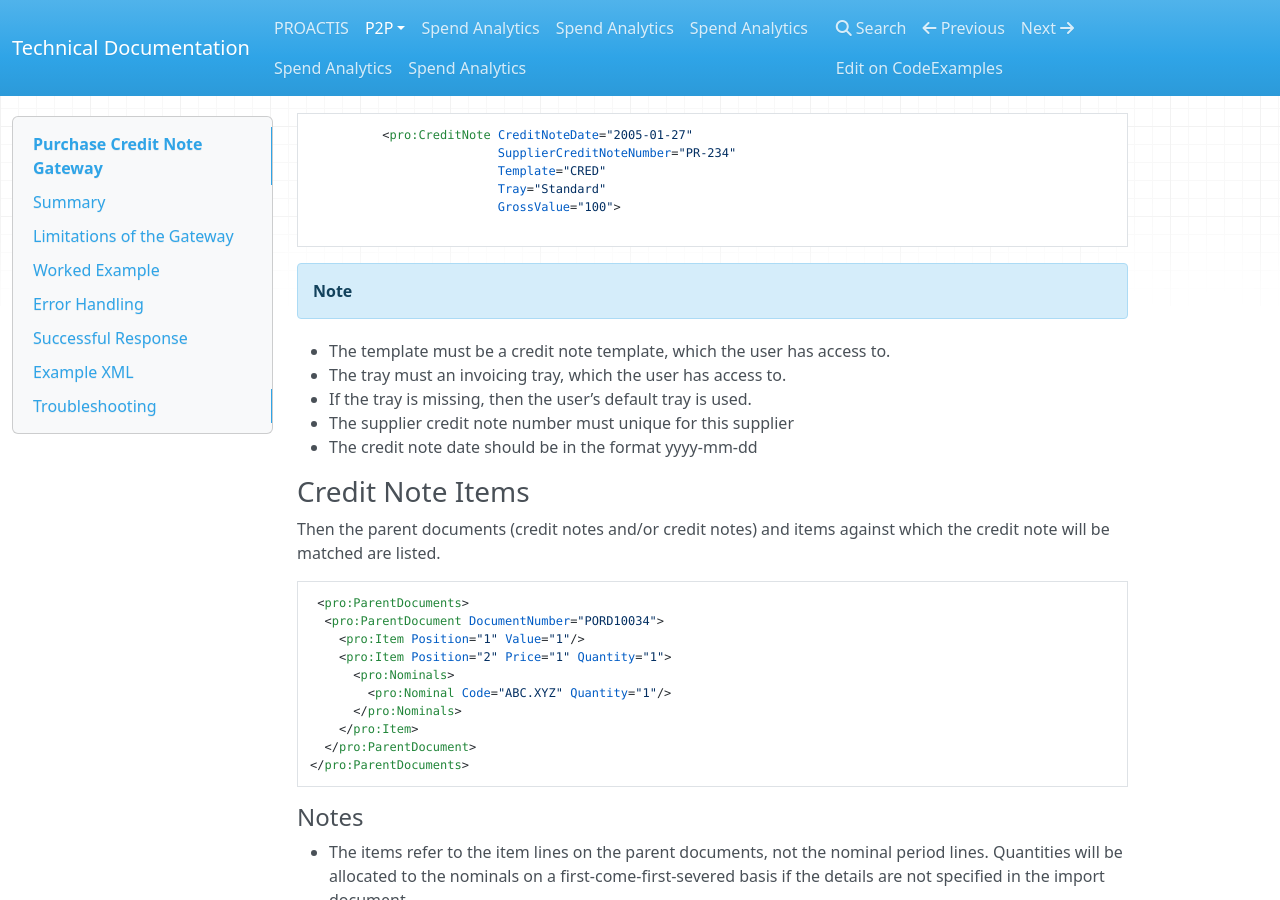
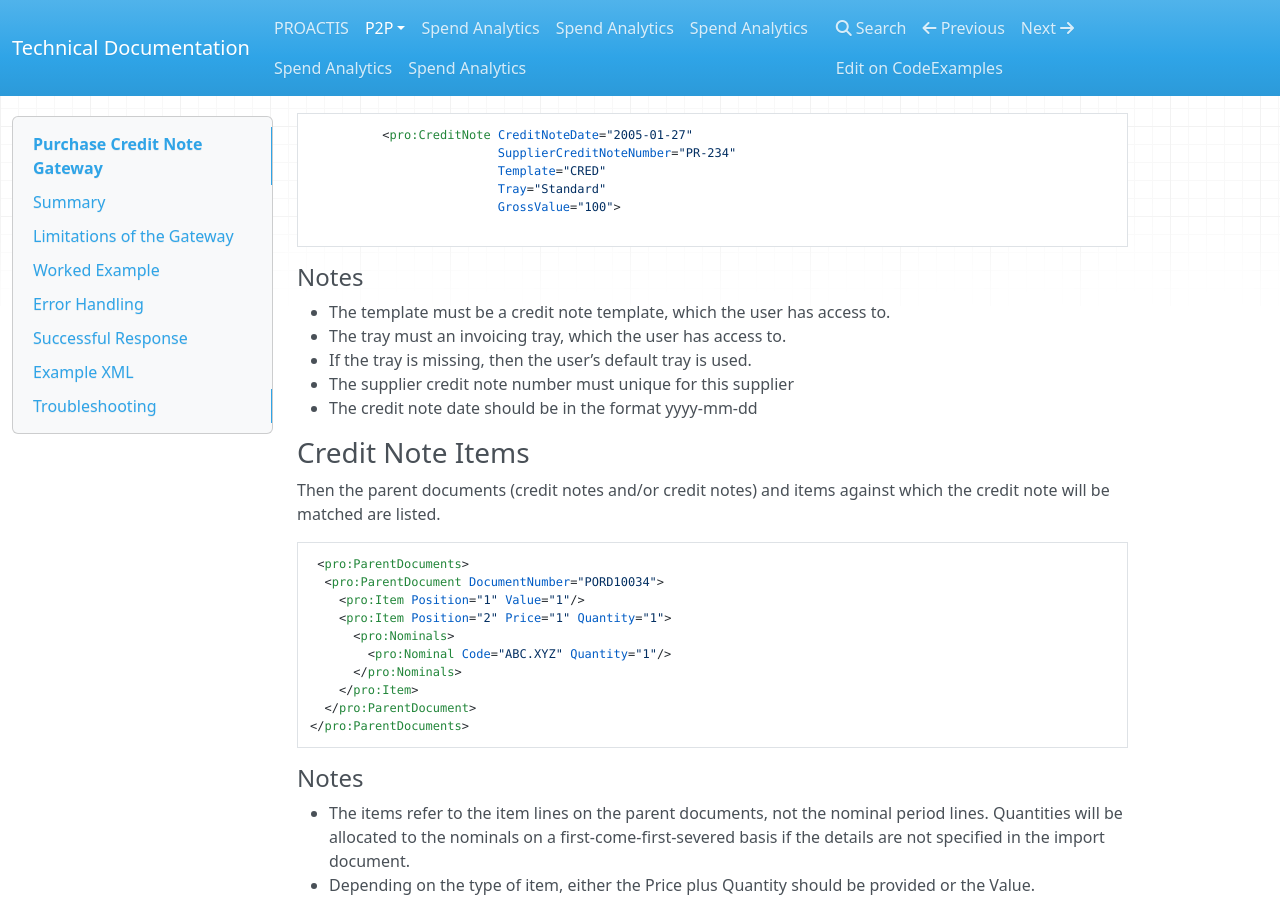
Before and after one commit to proactis-documentation/documentation-source, an MkDocs documentation site: the page built from docs/p2p/purchaseCreditNoteGateway.md, in a window 1280 px wide and 900 px high, scrolled down 1586 px. Built offline with MkDocs 1.6.1, drawn with Linux system fonts in a browser that asks for light colours; nearby versions of some CDN libraries; old or Windows-style settings are respelled for this version of MkDocs.

Commit message:
CreditNotes

````diff
--- a/docs/p2p/purchaseCreditNoteGateway.md
+++ b/docs/p2p/purchaseCreditNoteGateway.md
@@ -85,7 +85,7 @@ The next section contains the details of the Credit Notes to be imported.  The g
 
 ```
 
-!!! Note
+#### Notes
   + The template must be a credit note template, which the user has access to.
   + The tray must an invoicing tray, which the user has access to.
   + If the tray is missing, then the user’s default tray is used.
````
